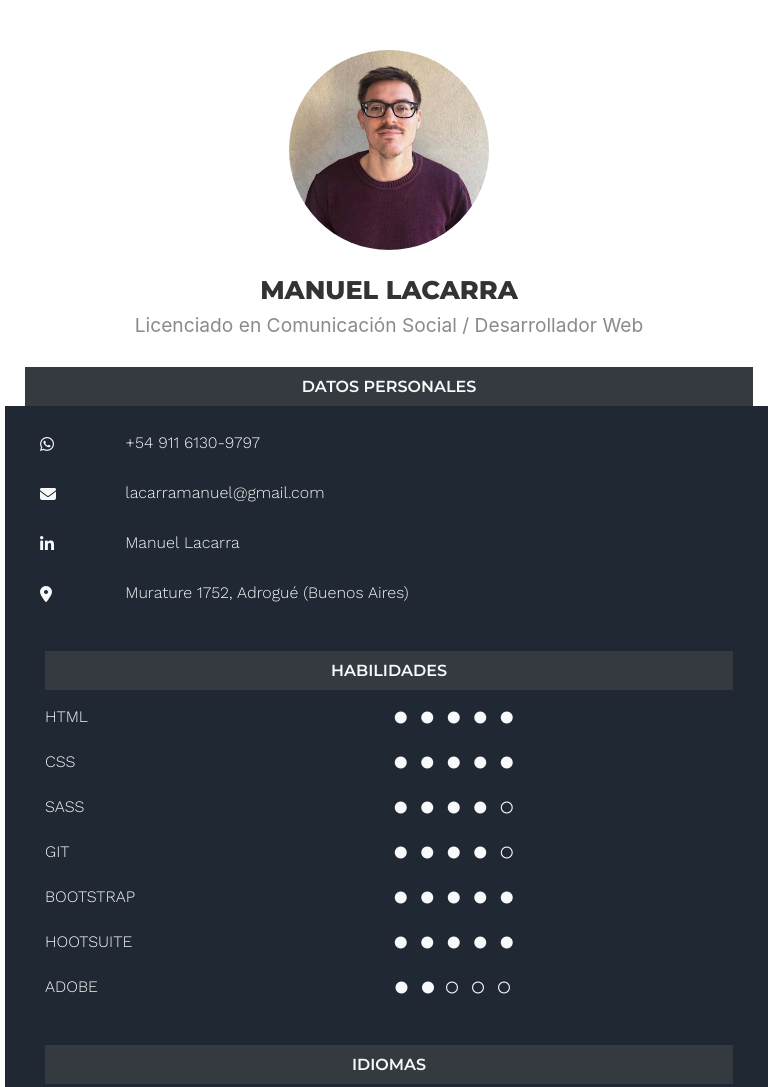
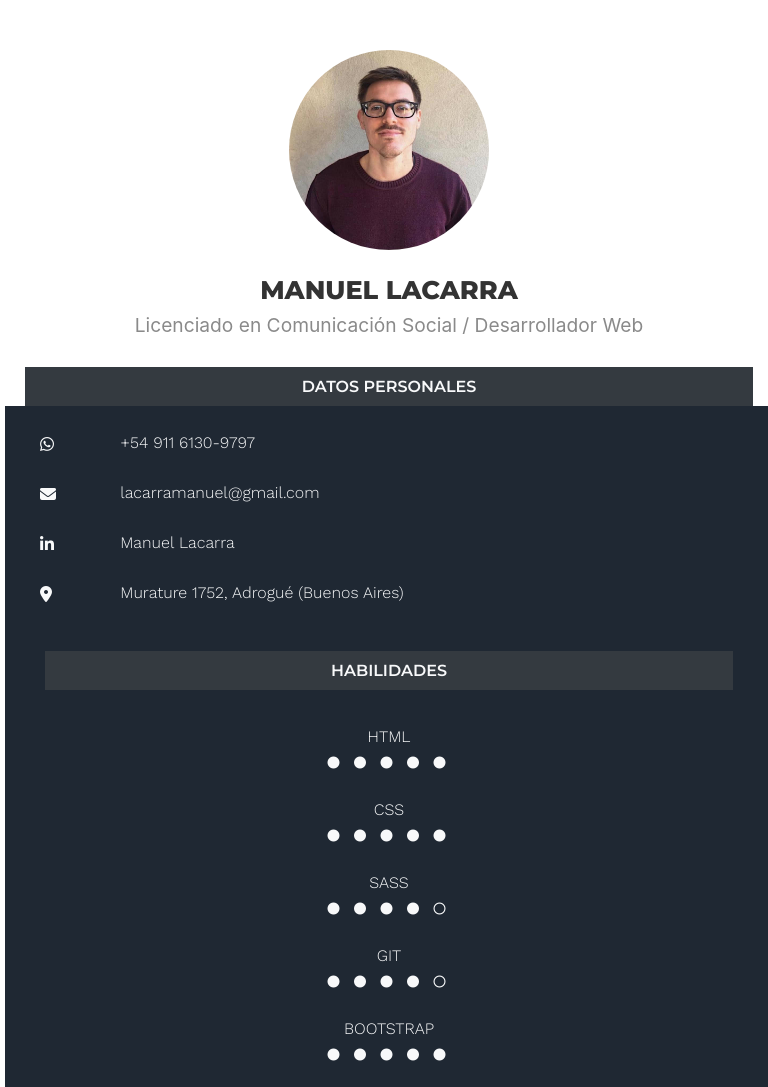
Before and after one commit to manuellacarra/curriculum, a plain HTML site: page index.html in a window 768 px wide. Shown: the top 1087 px of the page. Drawn offline with nearby package versions, Linux system fonts and the light colour scheme.

Commit message:
Add files via upload

```diff
--- a/css/style.css
+++ b/css/style.css
@@ -118,8 +118,8 @@ p {
  "flecha ciudad"; }
     @media screen and (min-width: 768px) and (max-width: 1200px) {
       .grid-cv .grid-datos {
-        margin-left: 15px;
-        margin-right: 10px; } }
+        margin-left: 0px;
+        margin-right: 0px; } }
     @media screen and (min-width: 250px) and (max-width: 768px) {
       .grid-cv .grid-datos {
         margin-left: 15px;
@@ -130,24 +130,36 @@ p {
     .grid-cv .grid-datos #tel-enlace-contacto {
       grid-area: num;
       margin-left: 5px; }
+      @media screen and (min-width: 768px) and (max-width: 1200px) {
+        .grid-cv .grid-datos #tel-enlace-contacto {
+          margin-left: 0px; } }
     .grid-cv .grid-datos #mail-icono-contacto {
       grid-area: sobre;
       margin-top: 5px; }
     .grid-cv .grid-datos #mail-enlace-contacto {
       grid-area: mail;
       margin-left: 5px; }
+      @media screen and (min-width: 768px) and (max-width: 1200px) {
+        .grid-cv .grid-datos #mail-enlace-contacto {
+          margin-left: 0px; } }
     .grid-cv .grid-datos #linkedin-icono {
       grid-area: linkedin;
       margin-top: 5px; }
     .grid-cv .grid-datos #linkedin-enlace {
       grid-area: enlace;
       margin-left: 5px; }
+      @media screen and (min-width: 768px) and (max-width: 1200px) {
+        .grid-cv .grid-datos #linkedin-enlace {
+          margin-left: 0px; } }
     .grid-cv .grid-datos #map-icono-contacto {
       grid-area: flecha;
       margin-top: 5px; }
     .grid-cv .grid-datos #map-enlace-contacto {
       grid-area: ciudad;
       margin-left: 5px; }
+      @media screen and (min-width: 768px) and (max-width: 1200px) {
+        .grid-cv .grid-datos #map-enlace-contacto {
+          margin-left: 0px; } }
   .grid-cv .grid-habilidades {
     display: grid;
     grid-template-columns: 2.5% 95%;
@@ -159,14 +171,20 @@ p {
     grid-template-areas: "izquierda derecha"; }
     @media screen and (min-width: 768px) and (max-width: 1200px) {
       .grid-cv .grid-habilidades {
-        margin-left: 20px;
-        margin-right: 20px; } }
+        margin-left: 30px;
+        text-align: center;
+        grid-template-areas: "izquierda izquierda"
+ "derecha derecha"; } }
     @media screen and (min-width: 250px) and (max-width: 768px) {
       .grid-cv .grid-habilidades {
         text-align: center; } }
     .grid-cv .grid-habilidades .tipo {
       grid-area: izquierda; }
-    .grid-cv .grid-habilidades .habilidad {
+      @media screen and (min-width: 768px) and (max-width: 1200px) {
+        .grid-cv .grid-habilidades .tipo p {
+          margin-bottom: 0px;
+          margin-top: 20px; } }
+    .grid-cv .grid-habilidades .habilidades {
       grid-area: derecha; }
     .grid-cv .grid-habilidades .puntos, .grid-cv .grid-habilidades .punto-transparente {
       margin-left: 5px;
@@ -174,11 +192,17 @@ p {
       align-items: center;
       height: 80%;
       margin-top: 5px; }
+      @media screen and (min-width: 768px) and (max-width: 1200px) {
+        .grid-cv .grid-habilidades .puntos, .grid-cv .grid-habilidades .punto-transparente {
+          margin-bottom: 5px; } }
     .grid-cv .grid-habilidades .punto-transparente {
       margin-left: 7px;
       margin-right: 7px; }
     .grid-cv .grid-habilidades #primerPunto {
       margin-left: 100px; }
+      @media screen and (min-width: 768px) and (max-width: 1200px) {
+        .grid-cv .grid-habilidades #primerPunto {
+          margin-left: 0px; } }
   .grid-cv .lista {
     margin-left: 70px;
     padding-left: 0px; }
```
